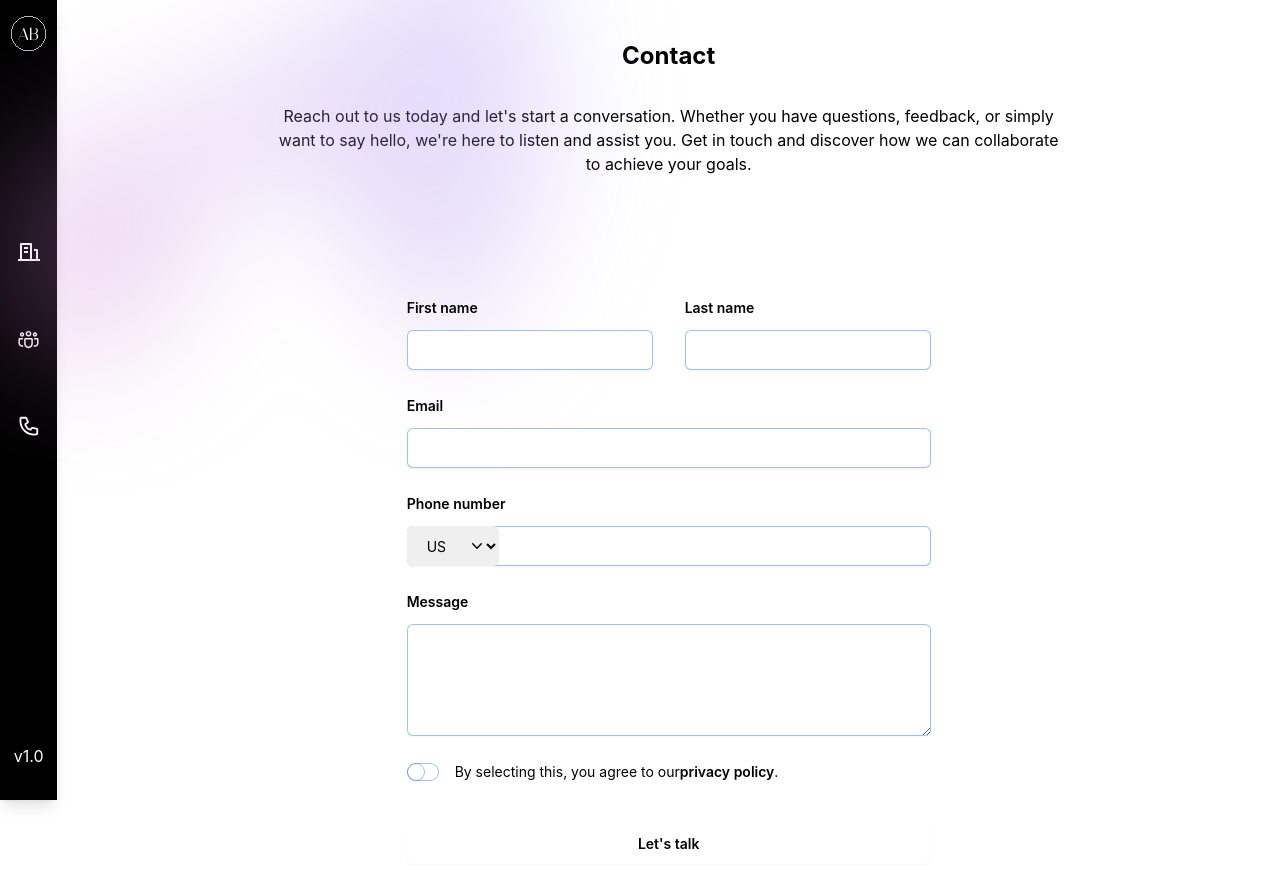
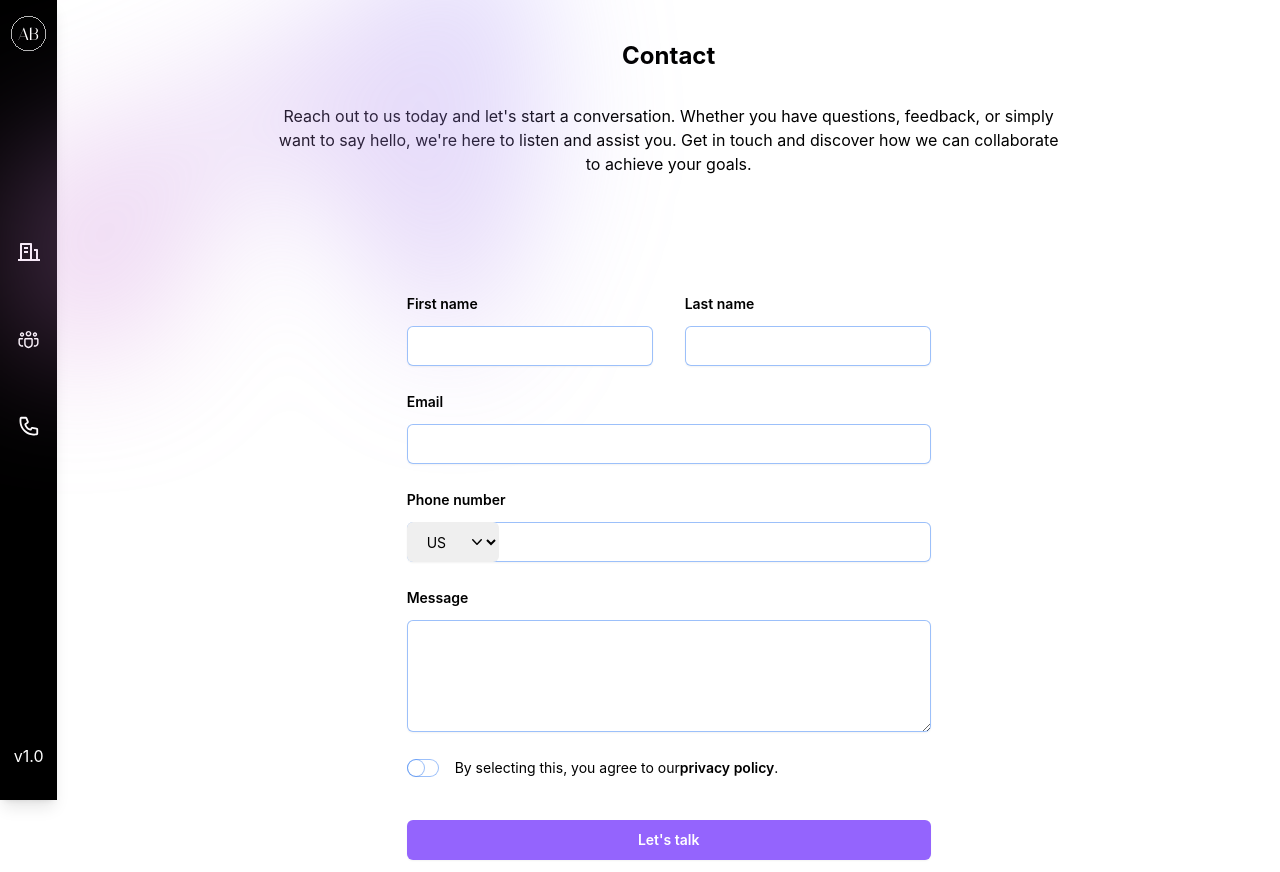
Before and after one commit to cvldz9/WDDM121-API-Proj, a React (Vite) app: page /contact in a window 1280 px wide. Built offline with nearby package versions, Linux system fonts and the light colour scheme.

Commit message:
updated lets talk button bg color

```diff
--- a/src/pages/Contact.css
+++ b/src/pages/Contact.css
@@ -2,3 +2,12 @@
 .contact-paragraph {
     width: 65%; /* Adjust the width as needed */
   }
+
+.letstalk {
+  background-color: rgb(148, 100, 253);
+  color: white;
+}
+
+.letstalk:hover {
+  background-color: rgb(117, 55, 251);
+}
--- a/src/pages/Contact.jsx
+++ b/src/pages/Contact.jsx
@@ -9,7 +9,7 @@ function Contact({ isDarkMode }) {
           <p className="contact-paragraph text-center">Reach out to us today and let's start a conversation. Whether you have questions, feedback, or simply want to say hello, we're here to listen and assist you. Get in touch and discover how we can collaborate to achieve your goals.</p>
         </div>
 
-        <div className="isolate bg-white px-6 py-4 sm:py-2 lg:px-8">
+        <div className="isolate bg-white px-6 py-4 sm:py-1 lg:px-8">
           <div className="absolute inset-x-0 top-[-10rem] -z-10 transform-gpu overflow-hidden blur-3xl sm:top-[-20rem]" aria-hidden="true">
             <div className="relative left-1/2 -z-10 aspect-[1155/678] w-[36.125rem] max-w-none -translate-x-1/2 rotate-[30deg] bg-gradient-to-tr from-[#ff80b5] to-[#9089fc] opacity-30 sm:left-[calc(50%-40rem)] sm:w-[72.1875rem]" style={{ clipPath: "polygon(74.1% 44.1%, 100% 61.6%, 97.5% 26.9%, 85.5% 0.1%, 80.7% 2%, 72.5% 32.5%, 60.2% 62.4%, 52.4% 68.1%, 47.5% 58.3%, 45.2% 34.5%, 27.5% 76.7%, 0.1% 64.9%, 17.9% 100%, 27.6% 76.8%, 76.1% 97.7%, 74.1% 44.1%)" }}></div>
           </div>
@@ -80,7 +80,7 @@ function Contact({ isDarkMode }) {
               </div>
             </div>
             <div className="mt-10">
-              <button type="submit" className="block w-full rounded-md bg-indigo-600 px-3.5 py-2.5 text-center text-sm font-semibold text-white shadow-sm hover:bg-indigo-500 focus-visible:outline focus-visible:outline-2 focus-visible:outline-offset-2 focus-visible:outline-indigo-600">Let's talk</button>
+				<button type="submit" className="block w-full rounded-md letstalk px-3.5 py-2.5 text-center text-sm font-semibold text-white shadow-sm hover:bg-purple-500 focus:outline-none focus-visible:ring-2 focus-visible:ring-purple-600 focus-visible:border-transparent">Let's talk</button>
             </div>
           </form>
         </div>
```
